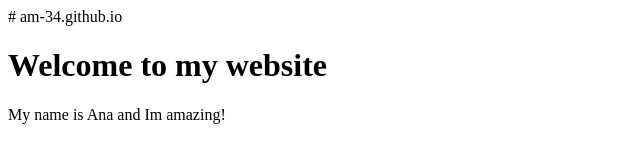
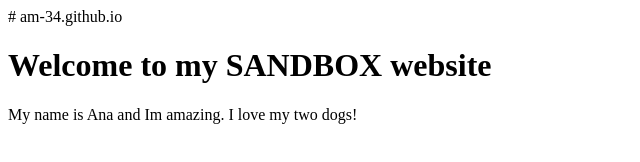
Before and after one commit to am-34/am-34.github.io, a plain HTML site: page index.html in a window 1280 px wide. Shown: the whole page, without its empty margins (0-640 px from the left). Drawn offline with Linux system fonts and the light colour scheme.

Commit message:
Update index.html

```diff
--- a/index.html
+++ b/index.html
@@ -3,8 +3,8 @@
 <html>
 <body>
 
-<h1>Welcome to my website</h1>
+<h1>Welcome to my SANDBOX website</h1>
 
-<p> My name is Ana and Im amazing! </p>
+<p>My name is Ana and Im amazing. I love my two dogs! </p>
 </body>
 </html>
```
